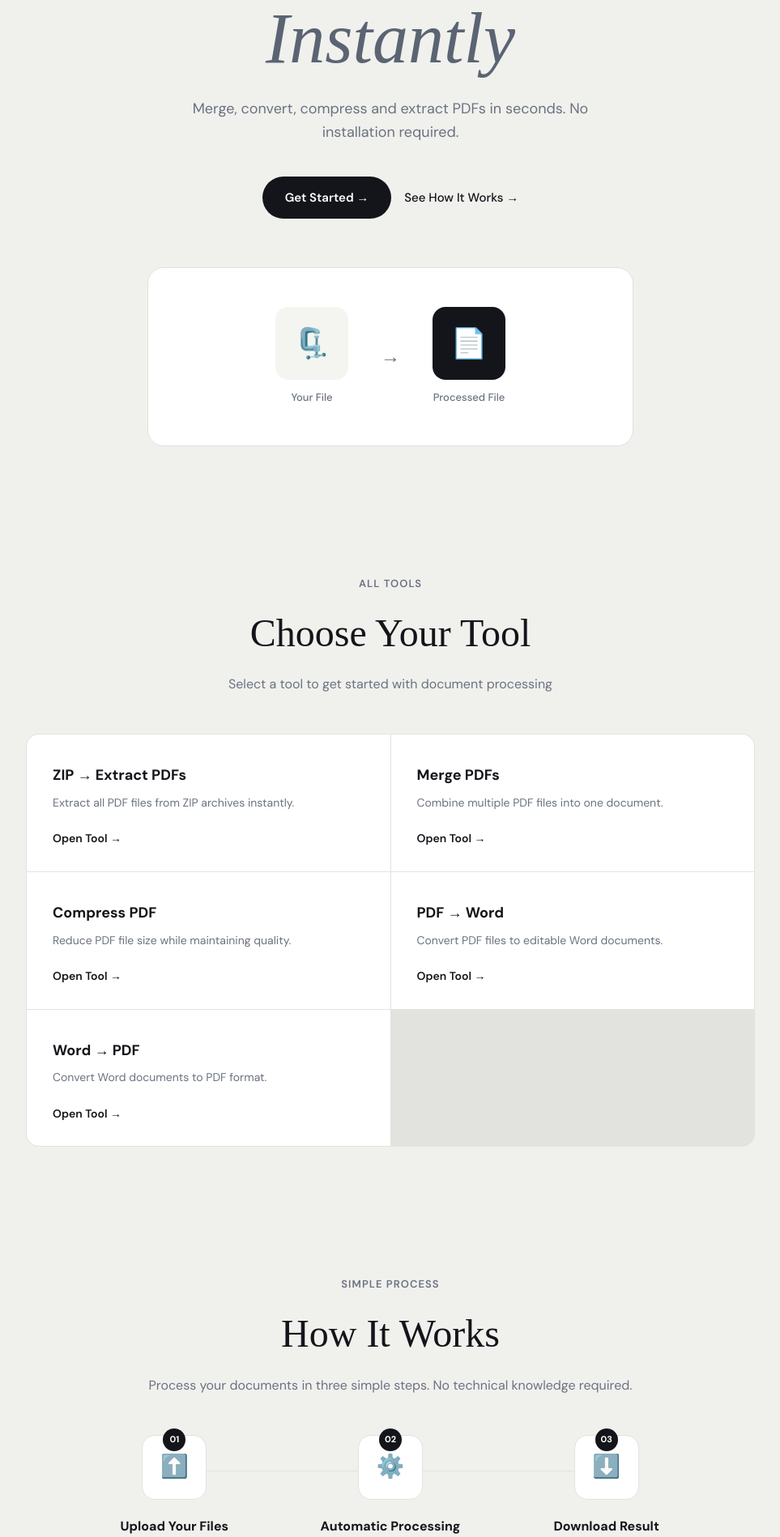
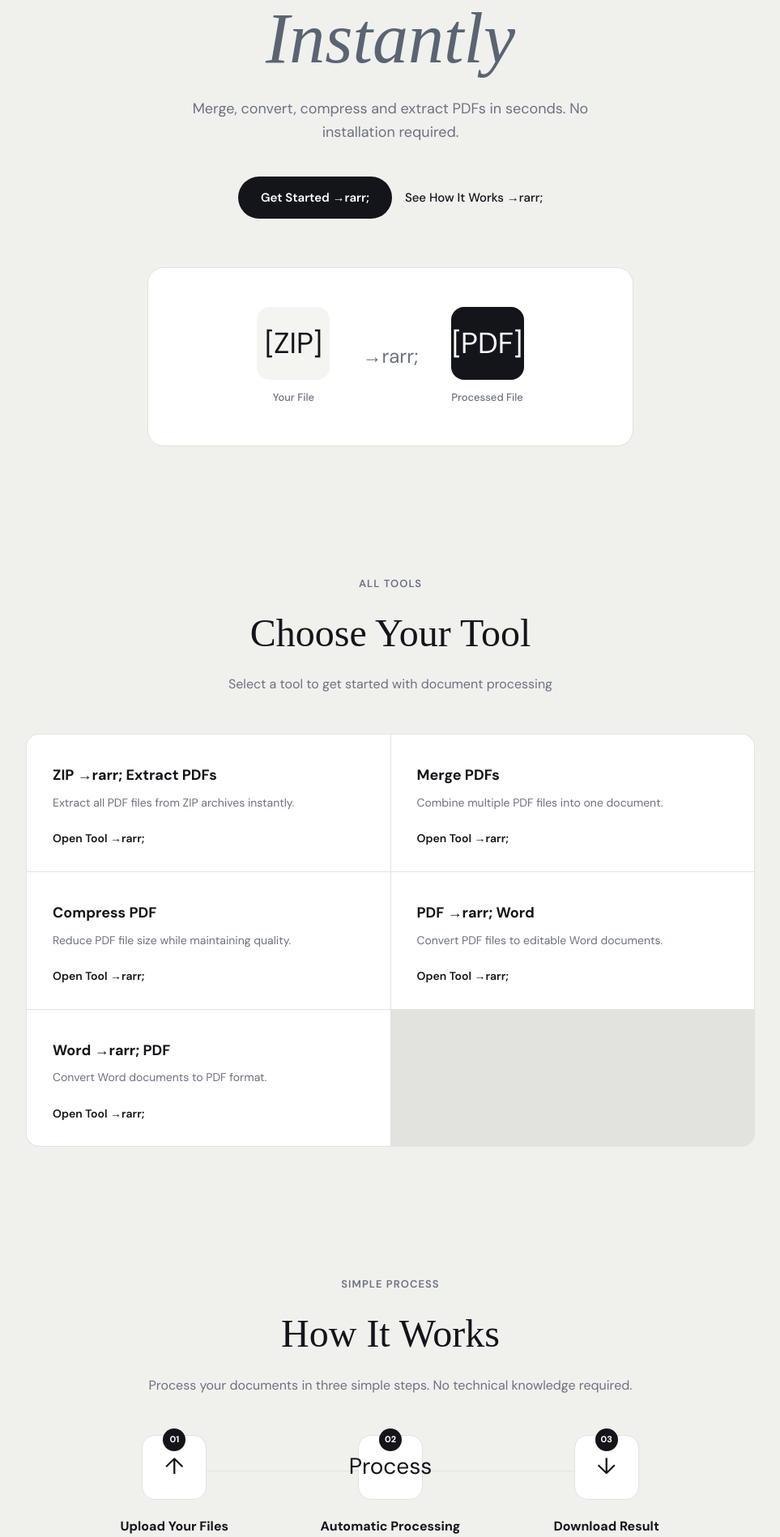
Before and after one commit to karthikgokarajug927-wq/GK-PDF-EXTRACTOR, a Flask app: page / in a window 1280 px wide. Shown: the part 358-2256 px from the top of the page at 81% size, without its empty margins (158-1121 px from the left). Run offline with Flask 3, Linux system fonts and the light colour scheme; some libraries are stand-ins or nearby versions; some web fonts are replaced.

Commit message:
Update index.html

```diff
--- a/templates/index.html
+++ b/templates/index.html
@@ -133,17 +133,17 @@
   <h1>Smart PDF Tools<br>for Everyone, <em>Instantly</em></h1>
   <p>Merge, convert, compress and extract PDFs in seconds. No installation required.</p>
   <div class="hero-buttons">
-    <a href="#tools" class="btn-primary">Get Started →</a>
-    <a href="#how" class="btn-secondary">See How It Works →</a>
+    <a href="#tools" class="btn-primary">Get Started &rarr;rarr;</a>
+    <a href="#how" class="btn-secondary">See How It Works &rarr;rarr;</a>
   </div>
   <div class="hero-illustration">
     <div>
-      <div class="hero-icon-box light">🗜️</div>
+      <div class="hero-icon-box light">[ZIP]</div>
       <div class="hero-icon-label">Your File</div>
     </div>
-    <div class="hero-arrow">→</div>
+    <div class="hero-arrow">&rarr;rarr;</div>
     <div>
-      <div class="hero-icon-box dark" style="color:#fff">📄</div>
+      <div class="hero-icon-box dark" style="color:#fff">[PDF]</div>
       <div class="hero-icon-label">Processed File</div>
     </div>
   </div>
@@ -158,41 +158,41 @@
 
   <div class="tools-grid">
     <div class="tool-card" onclick="openTool('extract')">
-      <h3>ZIP → Extract PDFs</h3>
+      <h3>ZIP &rarr;rarr; Extract PDFs</h3>
       <p>Extract all PDF files from ZIP archives instantly.</p>
-      <span class="open-tool">Open Tool →</span>
+      <span class="open-tool">Open Tool &rarr;rarr;</span>
     </div>
     <div class="tool-card" onclick="openTool('merge')">
       <h3>Merge PDFs</h3>
       <p>Combine multiple PDF files into one document.</p>
-      <span class="open-tool">Open Tool →</span>
+      <span class="open-tool">Open Tool &rarr;rarr;</span>
     </div>
     <div class="tool-card" onclick="openTool('compress')">
       <h3>Compress PDF</h3>
       <p>Reduce PDF file size while maintaining quality.</p>
-      <span class="open-tool">Open Tool →</span>
+      <span class="open-tool">Open Tool &rarr;rarr;</span>
     </div>
     <div class="tool-card" onclick="openTool('pdf_to_word')">
-      <h3>PDF → Word</h3>
+      <h3>PDF &rarr;rarr; Word</h3>
       <p>Convert PDF files to editable Word documents.</p>
-      <span class="open-tool">Open Tool →</span>
+      <span class="open-tool">Open Tool &rarr;rarr;</span>
     </div>
     <div class="tool-card" onclick="openTool('word_to_pdf')">
-      <h3>Word → PDF</h3>
+      <h3>Word &rarr;rarr; PDF</h3>
       <p>Convert Word documents to PDF format.</p>
-      <span class="open-tool">Open Tool →</span>
+      <span class="open-tool">Open Tool &rarr;rarr;</span>
     </div>
   </div>
 
   <div class="tool-panel" id="panel-extract">
-    <h3>ZIP → Extract PDFs</h3>
+    <h3>ZIP &rarr;rarr; Extract PDFs</h3>
     <form onsubmit="handleSubmit(event, 'extract', 'extract_zip')">
       <div class="file-drop"><input type="file" name="files" accept=".zip" multiple required onchange="showFileName(event,'extract')"/>
-        <div class="file-drop-icon">🗜️</div>
+        <div class="file-drop-icon">[ZIP]</div>
         <p><strong>Click to upload</strong> or drag and drop</p><p>ZIP files only</p>
         <div class="file-name" id="fname-extract"></div>
       </div>
-      <button type="submit" class="submit-btn" id="btn-extract">Extract PDFs →</button>
+      <button type="submit" class="submit-btn" id="btn-extract">Extract PDFs &rarr;rarr;</button>
       <div class="status-msg" id="status-extract"></div>
     </form>
   </div>
@@ -201,11 +201,11 @@
     <h3>Merge PDFs</h3>
     <form onsubmit="handleSubmit(event, 'merge', 'merge_pdf')">
       <div class="file-drop"><input type="file" name="files" accept=".pdf" multiple required onchange="showFileName(event,'merge')"/>
-        <div class="file-drop-icon">📄</div>
+        <div class="file-drop-icon">[PDF]</div>
         <p><strong>Click to upload</strong> multiple PDFs</p><p>Select 2 or more PDF files</p>
         <div class="file-name" id="fname-merge"></div>
       </div>
-      <button type="submit" class="submit-btn" id="btn-merge">Merge PDFs →</button>
+      <button type="submit" class="submit-btn" id="btn-merge">Merge PDFs &rarr;rarr;</button>
       <div class="status-msg" id="status-merge"></div>
     </form>
   </div>
@@ -214,37 +214,37 @@
     <h3>Compress PDF</h3>
     <form onsubmit="handleSubmit(event, 'compress', 'compress_pdf')">
       <div class="file-drop"><input type="file" name="files" accept=".pdf" required onchange="showFileName(event,'compress')"/>
-        <div class="file-drop-icon">🗜️</div>
+        <div class="file-drop-icon">[ZIP]</div>
         <p><strong>Click to upload</strong> or drag and drop</p><p>PDF files only</p>
         <div class="file-name" id="fname-compress"></div>
       </div>
-      <button type="submit" class="submit-btn" id="btn-compress">Compress PDF →</button>
+      <button type="submit" class="submit-btn" id="btn-compress">Compress PDF &rarr;rarr;</button>
       <div class="status-msg" id="status-compress"></div>
     </form>
   </div>
 
   <div class="tool-panel" id="panel-pdf_to_word">
-    <h3>PDF → Word</h3>
+    <h3>PDF &rarr;rarr; Word</h3>
     <form onsubmit="handleSubmit(event, 'pdf_to_word', 'pdf_to_word')">
       <div class="file-drop"><input type="file" name="files" accept=".pdf" required onchange="showFileName(event,'pdf_to_word')"/>
-        <div class="file-drop-icon">📝</div>
+        <div class="file-drop-icon">[DOC]</div>
         <p><strong>Click to upload</strong> or drag and drop</p><p>PDF files only</p>
         <div class="file-name" id="fname-pdf_to_word"></div>
       </div>
-      <button type="submit" class="submit-btn" id="btn-pdf_to_word">Convert to Word →</button>
+      <button type="submit" class="submit-btn" id="btn-pdf_to_word">Convert to Word &rarr;rarr;</button>
       <div class="status-msg" id="status-pdf_to_word"></div>
     </form>
   </div>
 
   <div class="tool-panel" id="panel-word_to_pdf">
-    <h3>Word → PDF</h3>
+    <h3>Word &rarr;rarr; PDF</h3>
     <form onsubmit="handleSubmit(event, 'word_to_pdf', 'word_to_pdf')">
       <div class="file-drop"><input type="file" name="files" accept=".docx" required onchange="showFileName(event,'word_to_pdf')"/>
-        <div class="file-drop-icon">📄</div>
+        <div class="file-drop-icon">[PDF]</div>
         <p><strong>Click to upload</strong> or drag and drop</p><p>DOCX files only</p>
         <div class="file-name" id="fname-word_to_pdf"></div>
       </div>
-      <button type="submit" class="submit-btn" id="btn-word_to_pdf">Convert to PDF →</button>
+      <button type="submit" class="submit-btn" id="btn-word_to_pdf">Convert to PDF &rarr;rarr;</button>
       <div class="status-msg" id="status-word_to_pdf"></div>
     </form>
   </div>
@@ -259,19 +259,19 @@
   <div class="steps">
     <div class="step">
       <span class="step-num">01</span>
-      <div class="step-icon">⬆️</div>
+      <div class="step-icon">&uarr;</div>
       <h4>Upload Your Files</h4>
       <p>Drag and drop your files or click to browse. Upload multiple files at once.</p>
     </div>
     <div class="step">
       <span class="step-num">02</span>
-      <div class="step-icon">⚙️</div>
+      <div class="step-icon">Process</div>
       <h4>Automatic Processing</h4>
       <p>Our system processes your files automatically. Fast and accurate every time.</p>
     </div>
     <div class="step">
       <span class="step-num">03</span>
-      <div class="step-icon">⬇️</div>
+      <div class="step-icon">&darr;</div>
       <h4>Download Result</h4>
       <p>Download your converted or processed file instantly. Ready to use.</p>
     </div>
@@ -286,19 +286,19 @@
   </div>
   <div class="features-grid">
     <div class="feature-item">
-      <div class="feature-icon">⏱️</div>
+      <div class="feature-icon"></div>
       <div><h4>Saves Hours of Manual Work</h4><p>Automate the tedious process of converting and extracting documents from multiple files.</p></div>
     </div>
     <div class="feature-item">
-      <div class="feature-icon">👥</div>
+      <div class="feature-icon"></div>
       <div><h4>Perfect for Logistics & Operations Teams</h4><p>Designed for teams handling large volumes of documents and shipments.</p></div>
     </div>
     <div class="feature-item">
-      <div class="feature-icon">📦</div>
+      <div class="feature-icon"></div>
       <div><h4>Works with Shipment Files</h4><p>Process delivery notes, invoices, and shipping documents efficiently.</p></div>
     </div>
     <div class="feature-item">
-      <div class="feature-icon">🔒</div>
+      <div class="feature-icon"></div>
       <div><h4>Secure and Private</h4><p>All processing happens on our secure servers. Files are deleted immediately after download.</p></div>
     </div>
   </div>
@@ -325,7 +325,7 @@
       <ul><li><a href="#">Privacy Policy</a></li><li><a href="#">Terms of Service</a></li></ul>
     </div>
   </div>
-  <div class="footer-bottom">© 2026 GK Tools. All rights reserved.</div>
+  <div class="footer-bottom">&copy; 2026 GK Tools. All rights reserved.</div>
 </footer>
 
 <script data-cfasync="false" src="/cdn-cgi/scripts/5c5dd728/cloudflare-static/email-decode.min.js"></script><script>
@@ -345,7 +345,7 @@
   function showFileName(event, id) {
     const files = event.target.files;
     const el = document.getElementById('fname-' + id);
-    el.textContent = files.length === 1 ? '📎 ' + files[0].name : '📎 ' + files.length + ' files selected';
+    el.textContent = files.length === 1 ? files[0].name : files.length + ' files selected';
   }
   async function handleSubmit(event, id, tool) {
     event.preventDefault();
@@ -368,4 +368,9 @@
       a.download = match ? match[1].replace(/['"]/g, '') : 'download';
       a.href = url; document.body.appendChild(a); a.click();
       document.body.removeChild(a); URL.revokeObjectURL(url);
-      status.textContent = '✅ Done! Y
+      status.textContent = 'Done! Your file has been downloaded.';
+    }
+  }
+</script>
+</body>
+</html>
```
